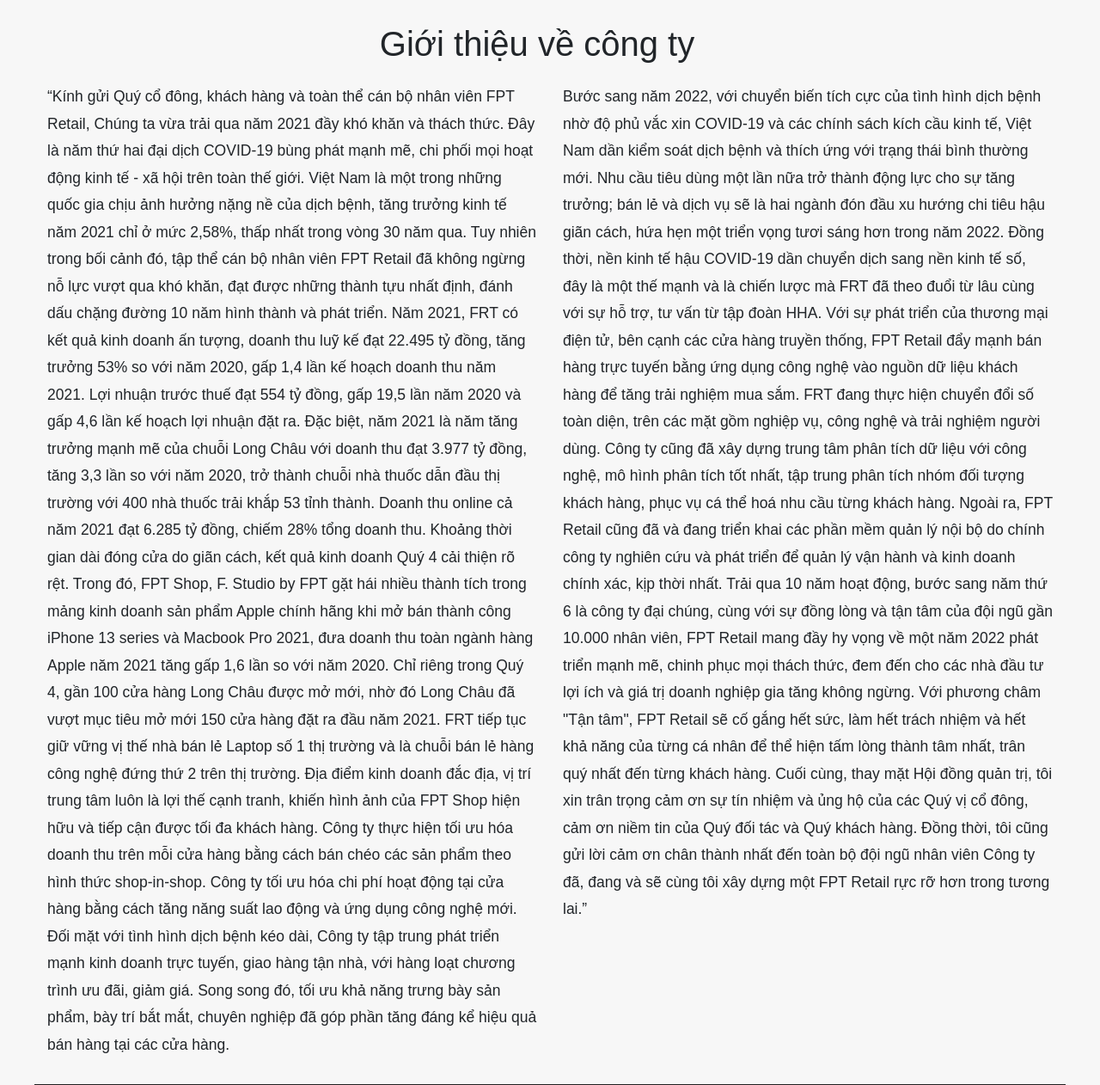
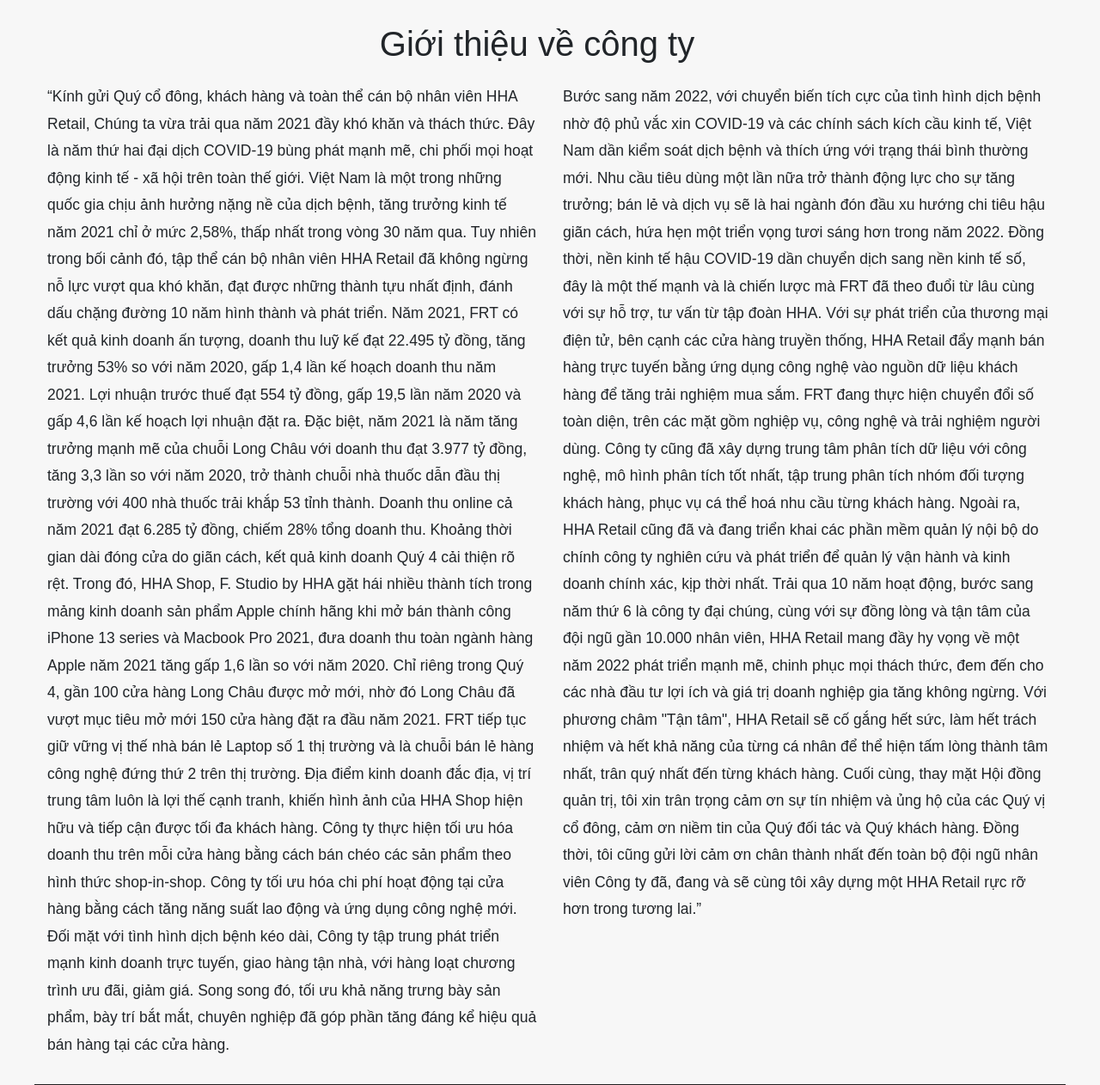
Before and after one commit to huynguyenquangce/BTL_WEB_HK232, a PHP site: page /intro.php in a window 1280 px wide. Shown: the part 922-2184 px from the top of the page at 86% size. Run offline with PHP 8.4, Linux system fonts and the light colour scheme; some libraries are stand-ins or nearby versions; grey boxes are pictures that could not be loaded.

Commit message:
update info.php

```diff
--- a/HK232_Phone/intro.php
+++ b/HK232_Phone/intro.php
@@ -1,5 +1,6 @@
 <!DOCTYPE html>
 <html lang="en">
+
 <head>
     <meta charset="UTF-8">
     <meta http-equiv="X-UA-Compatible" content="IE=edge">
@@ -115,13 +116,13 @@
             <div class="container">
                 <div class="row justify-content-center w-100 mt-4" style="font-size: 40px;">Giới thiệu về công ty</div>
                 <div class="row mt-3">
-                    <div class="col-md-6 col-12 fs-3">“Kính gửi Quý cổ đông, khách hàng và toàn thể cán bộ nhân viên FPT
+                    <div class="col-md-6 col-12 fs-3">“Kính gửi Quý cổ đông, khách hàng và toàn thể cán bộ nhân viên HHA
                         Retail,
                         Chúng ta vừa trải qua năm 2021 đầy khó khăn và thách thức. Đây là năm thứ hai đại dịch COVID-19
                         bùng phát mạnh mẽ, chi phối mọi hoạt động kinh tế - xã hội trên toàn thế giới. Việt Nam là một
                         trong những quốc gia chịu ảnh hưởng nặng nề của dịch bệnh, tăng trưởng kinh tế năm 2021 chỉ ở
                         mức 2,58%, thấp nhất trong vòng 30 năm qua. Tuy nhiên trong bối cảnh đó, tập thể cán bộ nhân
-                        viên FPT Retail đã không ngừng nỗ lực vượt qua khó khăn, đạt được những thành tựu nhất định,
+                        viên HHA Retail đã không ngừng nỗ lực vượt qua khó khăn, đạt được những thành tựu nhất định,
                         đánh dấu chặng đường 10 năm hình thành và phát triển.
 
                         Năm 2021, FRT có kết quả kinh doanh ấn tượng, doanh thu luỹ kế đạt 22.495 tỷ đồng, tăng trưởng
@@ -130,14 +131,14 @@
                         tăng trưởng mạnh mẽ của chuỗi Long Châu với doanh thu đạt 3.977 tỷ đồng, tăng 3,3 lần so với năm
                         2020, trở thành chuỗi nhà thuốc dẫn đầu thị trường với 400 nhà thuốc trải khắp 53 tỉnh thành.
                         Doanh thu online cả năm 2021 đạt 6.285 tỷ đồng, chiếm 28% tổng doanh thu. Khoảng thời gian dài
-                        đóng cửa do giãn cách, kết quả kinh doanh Quý 4 cải thiện rõ rệt. Trong đó, FPT Shop,
-                        F. Studio by FPT gặt hái nhiều thành tích trong mảng kinh doanh sản phẩm Apple chính hãng khi mở
+                        đóng cửa do giãn cách, kết quả kinh doanh Quý 4 cải thiện rõ rệt. Trong đó, HHA Shop,
+                        F. Studio by HHA gặt hái nhiều thành tích trong mảng kinh doanh sản phẩm Apple chính hãng khi mở
                         bán thành công iPhone 13 series và Macbook Pro 2021, đưa doanh thu toàn ngành hàng Apple năm
                         2021 tăng gấp 1,6 lần so với năm 2020. Chỉ riêng trong Quý 4, gần 100 cửa hàng Long Châu được mở
                         mới, nhờ đó Long Châu đã vượt mục tiêu mở mới 150 cửa hàng đặt ra đầu năm 2021.
                         FRT tiếp tục giữ vững vị thế nhà bán lẻ Laptop số 1 thị trường và là chuỗi bán lẻ hàng công nghệ
                         đứng thứ 2 trên thị trường. Ðịa điểm kinh doanh đắc địa, vị trí trung tâm luôn là lợi thế cạnh
-                        tranh, khiến hình ảnh của FPT Shop hiện hữu và tiếp cận được tối đa khách hàng. Công ty thực
+                        tranh, khiến hình ảnh của HHA Shop hiện hữu và tiếp cận được tối đa khách hàng. Công ty thực
                         hiện tối ưu hóa doanh thu trên mỗi cửa hàng bằng cách bán chéo các sản phẩm theo hình thức
                         shop-in-shop. Công ty tối ưu hóa chi phí hoạt động tại cửa hàng bằng cách tăng năng suất lao
                         động và ứng dụng công nghệ mới. Ðối mặt với tình hình dịch bệnh kéo dài, Công ty tập trung phát
@@ -152,26 +153,26 @@
                         sáng hơn trong năm 2022. Đồng thời, nền kinh tế hậu COVID-19 dần chuyển dịch sang nền kinh tế
                         số, đây là một thế mạnh và là chiến lược mà FRT đã theo đuổi từ lâu cùng với sự hỗ trợ, tư vấn
                         từ tập đoàn HHA.
-                        Với sự phát triển của thương mại điện tử, bên cạnh các cửa hàng truyền thống, FPT Retail đẩy
+                        Với sự phát triển của thương mại điện tử, bên cạnh các cửa hàng truyền thống, HHA Retail đẩy
                         mạnh bán hàng trực tuyến bằng ứng dụng công nghệ vào nguồn dữ liệu khách hàng để tăng trải
                         nghiệm mua sắm. FRT đang thực hiện chuyển đổi số toàn diện, trên các mặt gồm nghiệp vụ, công
                         nghệ và trải nghiệm người dùng. Công ty cũng đã xây dựng trung tâm phân tích dữ liệu với công
                         nghệ, mô hình phân tích tốt nhất, tập trung phân tích nhóm đối tượng khách hàng, phục vụ cá thể
-                        hoá nhu cầu từng khách hàng. Ngoài ra, FPT Retail cũng đã và đang triển khai các phần mềm quản
+                        hoá nhu cầu từng khách hàng. Ngoài ra, HHA Retail cũng đã và đang triển khai các phần mềm quản
                         lý nội bộ do chính công ty nghiên cứu và phát triển để quản lý vận hành và kinh doanh chính xác,
                         kịp thời nhất.
                         Trải qua 10 năm hoạt động, bước sang năm thứ 6 là công ty đại chúng, cùng với sự đồng lòng và
-                        tận tâm của đội ngũ gần 10.000 nhân viên, FPT Retail mang đầy hy vọng về một năm 2022 phát triển
+                        tận tâm của đội ngũ gần 10.000 nhân viên, HHA Retail mang đầy hy vọng về một năm 2022 phát triển
                         mạnh mẽ, chinh phục mọi thách thức, đem đến cho các nhà đầu tư lợi ích và giá trị doanh nghiệp
                         gia tăng không ngừng.
 
-                        Với phương châm "Tận tâm", FPT Retail sẽ cố gắng hết sức, làm hết trách nhiệm và hết khả năng
+                        Với phương châm "Tận tâm", HHA Retail sẽ cố gắng hết sức, làm hết trách nhiệm và hết khả năng
                         của từng cá nhân để thể hiện tấm lòng thành tâm nhất, trân quý nhất đến từng khách hàng.
 
                         Cuối cùng, thay mặt Hội đồng quản trị, tôi xin trân trọng cảm ơn sự tín nhiệm và ủng hộ của các
                         Quý vị cổ đông, cảm ơn niềm tin của Quý đối tác và Quý khách hàng. Đồng thời, tôi cũng gửi lời
                         cảm ơn chân thành nhất đến toàn bộ đội ngũ nhân viên Công ty đã, đang và sẽ cùng tôi xây dựng
-                        một FPT Retail rực rỡ hơn trong tương lai.”
+                        một HHA Retail rực rỡ hơn trong tương lai.”
                     </div>
                 </div>
             </div>
@@ -205,6 +206,40 @@
                 </div>
             </div>
             <!-- End Dashboard -->
+            <!-- Info 2 -->
+            <div class="container" style="margin-top:60px;">
+                <div class="row">
+                    <div class="col-md-5 col-12">
+                        <img src="./img/BKU.jpeg" alt="BKU image" class="d-block mx-auto">
+                    </div>
+                    <div class="col-md-2"></div>
+                    <div class="col-md-5 col-12 text-start mt-5 mt-md-0">
+                        <div class="row fs-3">HHA là công ty tiên phong chuyển đổi số và dẫn đầu về tư vấn, cung cấp,
+                            triển khai các dịch vụ, giải pháp công nghệ - viễn thông. Chúng tôi đồng hành cùng các khách
+                            hàng tại 30 quốc gia và vùng lãnh thổ trên toàn cầu hiện thực hóa chiến lược, mục tiêu phát
+                            triển kinh doanh dựa trên công nghệ.
+
+                            Với kinh nghiệm triển khai dự án trên phạm vi toàn cầu trong suốt hơn ba thập kỷ qua, chúng
+                            tôi
+                            giúp khách hàng vượt qua những thách thức, rào cản và đạt được hiệu quả cao nhất trong hành
+                            trình chuyển đổi số. Dựa trên những công nghệ mới nhất trí tuệ nhân tạo, phân tích dữ liệu
+                            lớn,
+                            điện toán đám mây, tự động hóa, kết nối vạn vật…, chúng tôi đưa ra những giải pháp, dịch vụ
+                            công
+                            nghệ tiên tiến giúp khách hàng chủ động, linh hoạt thích ứng trong mọi bối cảnh.</div>
+                        <div class="row fs-3 mt-4 justify-content-center justify-content-md-start">Tìm hiểu thêm về chúng tôi:</div>
+                        <ul class="list-unstyled mt-3 justify-content-center justify-content-md-start d-flex">
+                            <li class="d-inline-block me-3"><a href="#" class="fb"><i class="fa-brands fa-square-facebook" style="font-size:30px"></i></a></li>
+                            <li class="d-inline-block mx-3"><a href="#" class="tw"><i class="fa-brands fa-twitch" style="font-size:30px"></i></a>
+                            </li>
+                            <li class="d-inline-block mx-3"><a href="#" class="in"><i class="fa-brands fa-twitter" style="font-size:30px"></i></a>
+                            </li>
+                            <li class="d-inline-block mx-3"><a href="#" class="be"><i class="fa-brands fa-youtube" style="font-size:30px"></i></a>
+                            </li>
+                        </ul>
+                    </div>
+                </div>
+            </div>
         </div>
         <?php include ("pages/footer.php") ?>
     </div>
--- a/HK232_Phone/pages/footer.php
+++ b/HK232_Phone/pages/footer.php
@@ -1,4 +1,4 @@
-<footer class="footer-32892 pb-0">
+<footer class="footer-32892 pb-0 mt-5">
     <div class="site-section">
         <div class="container">
             <div class="row">
--- a/HK232_Phone/pages/header.php
+++ b/HK232_Phone/pages/header.php
@@ -236,7 +236,7 @@
                         </a>
                     </li>
                     <li>
-                        <a href="blog_list.php" class="navbar__mb-link">
+                        <a href="news.php" class="navbar__mb-link">
                             <i class="fa-solid fa-newspaper min_width25px"></i>
                             Tin tức
                         </a>
@@ -252,7 +252,7 @@
                 <ul class="header__list">
                     <li class="header__item"><a href="index.php" class="header__item-link">Trang chủ</a></li>
                     <li class="header__item"><a href="intro.php" class="header__item-link">Giới thiệu</a></li>
-                    <li class="header__item"><a href="blog_list.php" class="header__item-link">Tin tức</a></li>
+                    <li class="header__item"><a href="news.php" class="header__item-link">Tin tức</a></li>
                 </ul>
             </div>
             <div class="header_right fl">
```
Also changed, not shown: HK232_Phone/news.php (added, +115 -0 lines), HK232_Phone/img/BKU.jpeg (added).
